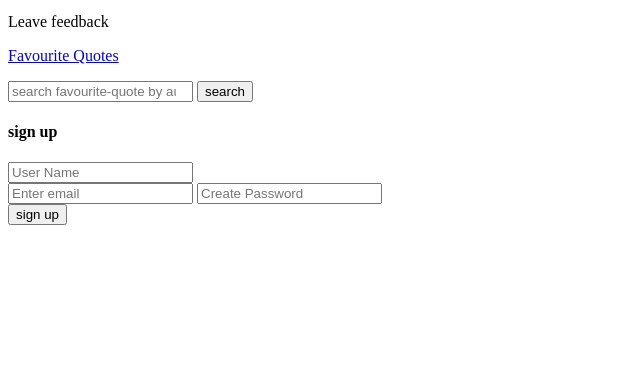
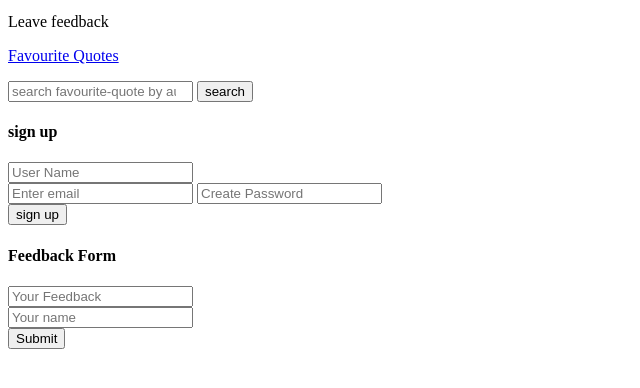
Before and after one commit to pama7786/quote-generator-app, a website: page index.html in a window 1280 px wide. Shown: the part 88-476 px from the top of the page, without its empty margins (0-640 px from the left). Drawn offline with Linux system fonts and the light colour scheme.

Commit message:
added feedback form

```diff
--- a/index.html
+++ b/index.html
@@ -40,7 +40,17 @@
             <button type="submit" id="sign-up-button" onclick="submitAlert()">sign up</button>
         </form>
       </section>
-
+ <!-- section four: all about feedback form -->
+     <section id="feedback-form">
+        <h4 id="feedbackHeader">Feedback Form</h4>
+          <form id="feedBack">
+            <input type="text" placeholder="Your Feedback" id="feedbackinput">
+            <br>
+            <input type="text" placeholder="Your name" id="feedbackName">
+            <br>
+            <button type="submit" id="submit-feedback">Submit</button>
+          </form>
+     </section>
 
 </body>
 </html>
```
